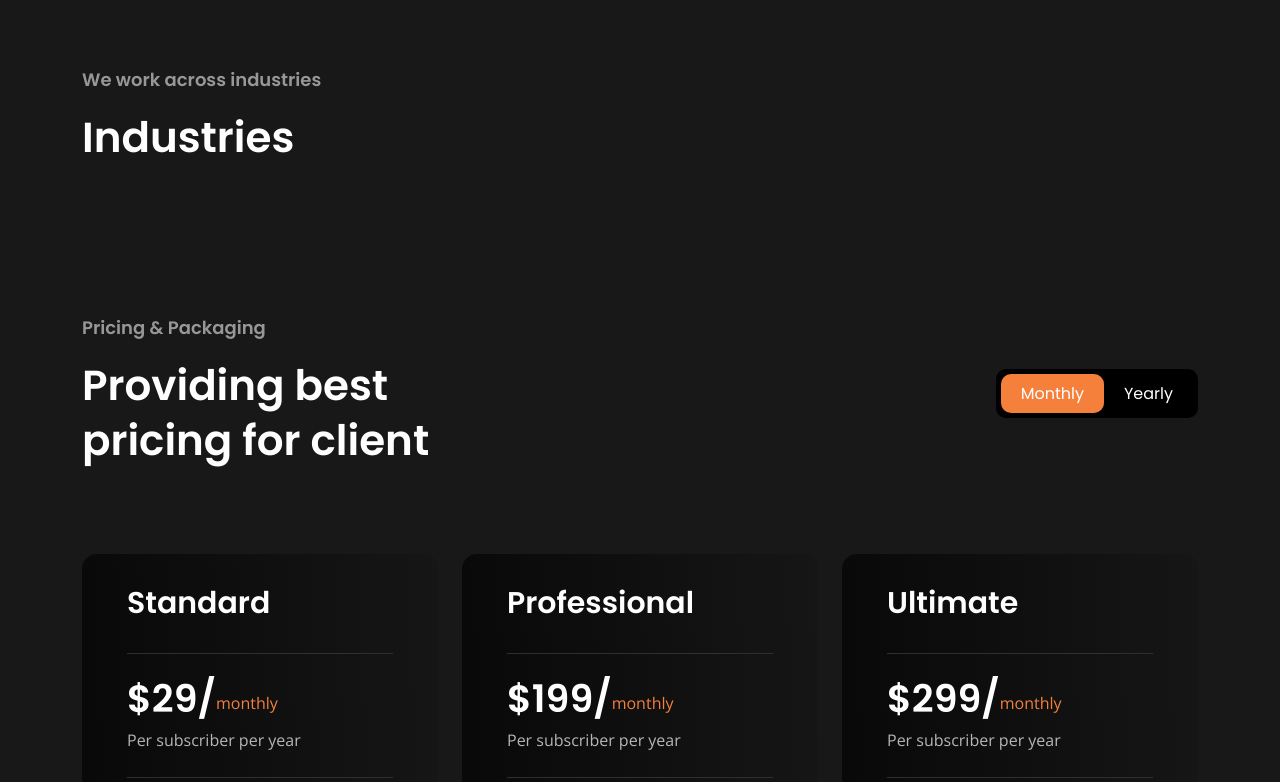
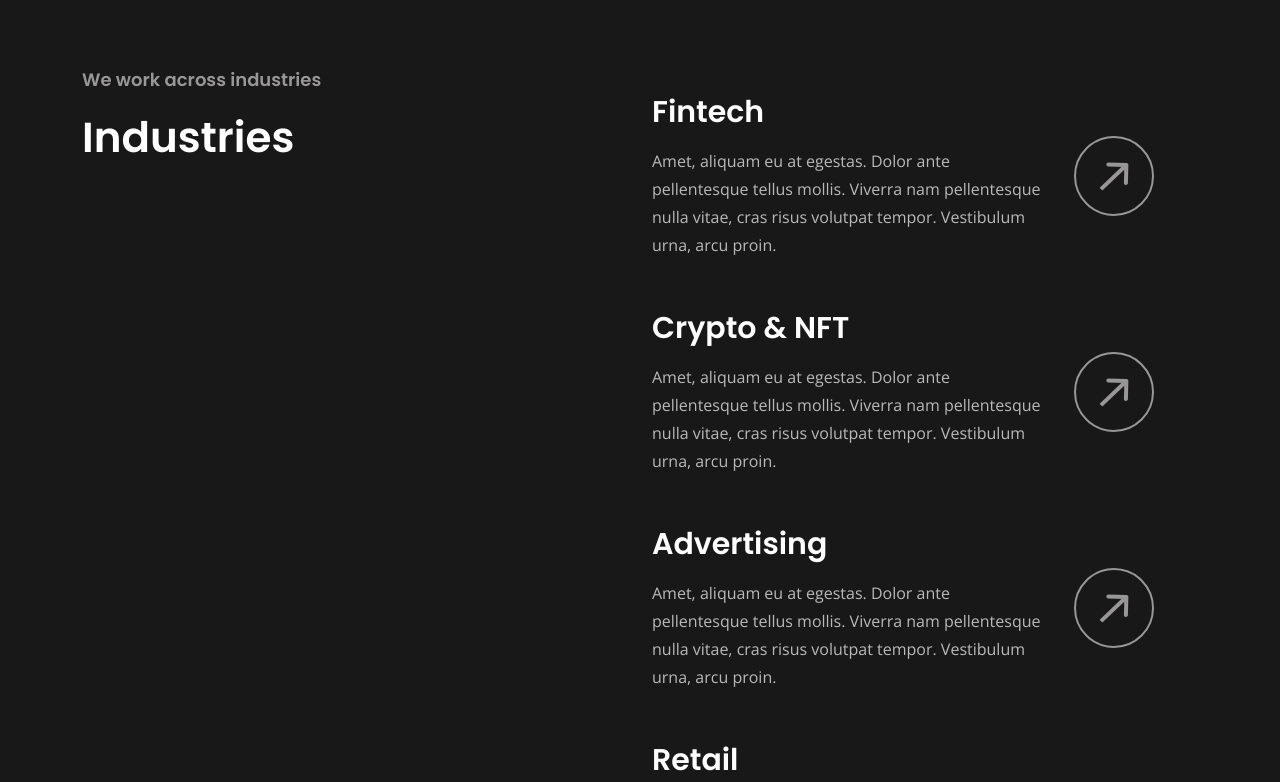
Before and after one commit to foxfr-bit/daframa, a React (Create React App) app: page /service in a window 1280 px wide. Shown: the part 1280-2062 px from the top of the page. Built offline with nearby package versions, Linux system fonts and the light colour scheme.

Commit message:
feat: industries

```diff
--- a/src/components/Pages/Home.jsx
+++ b/src/components/Pages/Home.jsx
@@ -29,7 +29,6 @@ export default function Home() {
 			links: "/",
 		},
 	];
-
 
 	// FunFact Data
 	const funfaceData = [
@@ -154,8 +153,9 @@ export default function Home() {
 			<Spacing lg="130" md="70" />
 			<Div className="container">
 				<h2 className="cs-font_50 cs-m0 text-center cs-line_height_4">
-          Our agile process is ability to adapt and respond to change. Agile
-          organizations view change as an opportunity, not a threat.
+					Our agile process is ability to adapt and respond to change.
+					Agile organizations view change as an opportunity, not a
+					threat.
 				</h2>
 				<Spacing lg="70" md="70" />
 				<VideoModal
--- a/src/components/Pages/ServicesPage.jsx
+++ b/src/components/Pages/ServicesPage.jsx
@@ -1,4 +1,4 @@
-import React, { useEffect } from "react";
+import React, { useEffect, useState } from "react";
 import { pageTitle } from "../../helper";
 import Card from "../Card";
 import Cta from "../Cta";
@@ -8,9 +8,59 @@ import Div from "../Div";
 import SectionHeading from "../SectionHeading";
 // import TestimonialSlider from "../Slider/TestimonialSlider";
 import Spacing from "../Spacing";
+import { Link } from "react-router-dom";
+
+const industries = [
+	{
+		title: "Fintech",
+		description:
+			"Amet, aliquam eu at egestas. Dolor ante pellentesque tellus mollis. Viverra nam pellentesque nulla vitae, cras risus volutpat tempor. Vestibulum urna, arcu proin.",
+		link: "#",
+	},
+	{
+		title: "Crypto & NFT",
+		description:
+			"Amet, aliquam eu at egestas. Dolor ante pellentesque tellus mollis. Viverra nam pellentesque nulla vitae, cras risus volutpat tempor. Vestibulum urna, arcu proin.",
+		link: "#",
+	},
+	{
+		title: "Advertising",
+		description:
+			"Amet, aliquam eu at egestas. Dolor ante pellentesque tellus mollis. Viverra nam pellentesque nulla vitae, cras risus volutpat tempor. Vestibulum urna, arcu proin.",
+		link: "#",
+	},
+	{
+		title: "Retail",
+		description:
+			"Amet, aliquam eu at egestas. Dolor ante pellentesque tellus mollis. Viverra nam pellentesque nulla vitae, cras risus volutpat tempor. Vestibulum urna, arcu proin.",
+		link: "#",
+	},
+	{
+		title: "Finance",
+		description:
+			"Amet, aliquam eu at egestas. Dolor ante pellentesque tellus mollis. Viverra nam pellentesque nulla vitae, cras risus volutpat tempor. Vestibulum urna, arcu proin.",
+		link: "#",
+	},
+	{
+		title: "Fashion",
+		description:
+			"Amet, aliquam eu at egestas. Dolor ante pellentesque tellus mollis. Viverra nam pellentesque nulla vitae, cras risus volutpat tempor. Vestibulum urna, arcu proin.",
+		link: "#",
+	},
+	{
+		title: "Sports",
+		description:
+			"Amet, aliquam eu at egestas. Dolor ante pellentesque tellus mollis. Viverra nam pellentesque nulla vitae, cras risus volutpat tempor. Vestibulum urna, arcu proin.",
+		link: "#",
+	},
+];
 
 export default function ServicesPage() {
 	pageTitle("Service");
+	const [active, setActive] = useState(0);
+	const handelActive = (index) => {
+		setActive(index);
+	};
 	useEffect(() => {
 		window.scrollTo(0, 0);
 	}, []);
@@ -104,10 +154,66 @@ export default function ServicesPage() {
 			</Div>
 			<Spacing lg="150" md="80" />
 			<Div className="container">
+				<Div className="row industry">
+					<Div>
+						<Div className="sticky">
 							<SectionHeading
 								title="Industries"
 								subtitle="We work across industries"
 							/>
+						</Div>
+					</Div>
+					<Div className="row">
+						{industries.map((industry, index) => (
+							<Div
+								className={`cs-hover_tab ${
+									active === index ? "active" : ""
+								}`}
+								key={index}
+								onMouseEnter={() => handelActive(index)}
+							>
+								<Link
+									to={industry.link}
+									className="cs-iconbox cs-style3"
+								>
+									<>
+										<Div className="cs-image_layer cs-style1 cs-size_md">
+											{/* <Div className="cs-image_layer_in">
+												<img
+													src={item.imgUrl}
+													alt="Thumb"
+													className="w-100 cs-radius_15"
+												/>
+											</Div> */}
+										</Div>
+										<span className="cs-iconbox_icon cs-center">
+											<svg
+												width={30}
+												height={29}
+												viewBox="0 0 30 29"
+												fill="none"
+												xmlns="http://www.w3.org/2000/svg"
+											>
+												<path
+													d="M29.3803 3.05172C29.4089 1.94752 28.537 1.02921 27.4328 1.00062L9.43879 0.534749C8.33459 0.506159 7.41628 1.37811 7.38769 2.48231C7.35911 3.58651 8.23106 4.50482 9.33526 4.53341L25.3299 4.94752L24.9158 20.9422C24.8872 22.0464 25.7592 22.9647 26.8634 22.9933C27.9676 23.0218 28.8859 22.1499 28.9144 21.0457L29.3803 3.05172ZM3.37714 28.5502L28.7581 4.4503L26.0039 1.54961L0.622863 25.6495L3.37714 28.5502Z"
+													fill="currentColor"
+												/>
+											</svg>
+										</span>
+										<Div className="cs-iconbox_in">
+											<h2 className="cs-iconbox_title">
+												{industry.title}
+											</h2>
+											<Div className="cs-iconbox_subtitle">
+												{industry.description}
+											</Div>
+										</Div>
+									</>
+								</Link>
+							</Div>
+						))}
+					</Div>
+				</Div>
 			</Div>
 			<Spacing lg="150" md="80" />
 			<Div className="container">
--- /dev/null
+++ b/src/scss/common/_industries.scss
@@ -0,0 +1,11 @@
+.industry {
+	display: grid;
+	grid-template-columns: repeat(2, 1fr);
+	position: relative;
+}
+
+.sticky {
+	position: sticky;
+	top: 0;
+	height: 200px;
+}
--- a/src/scss/index.scss
+++ b/src/scss/index.scss
@@ -4,3 +4,4 @@
 @import "common/slider";
 @import "common/video-modal";
 @import "common/sidebar";
+@import "common/industries"
```
Also changed, not shown: src/App.js (+11 -11 lines), src/index.js (+12 -12 lines), 2 other files (tests, documents, lock files or other folders). Lines whose indentation alone changed are shown as unchanged.
